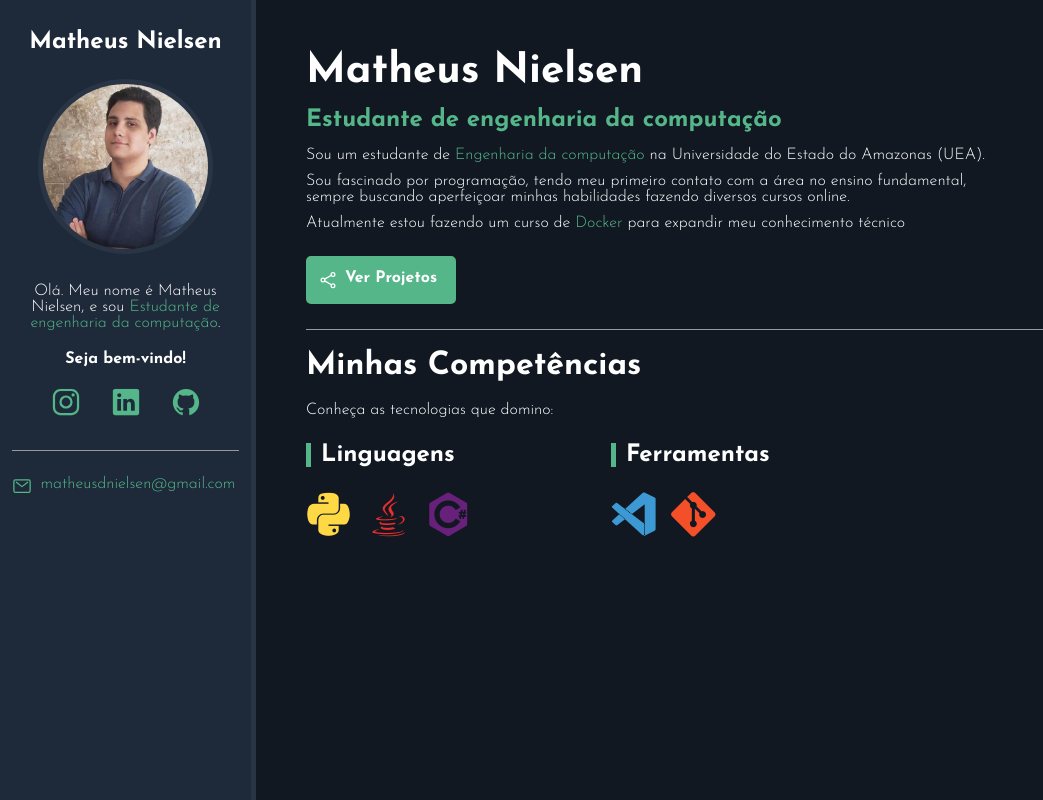
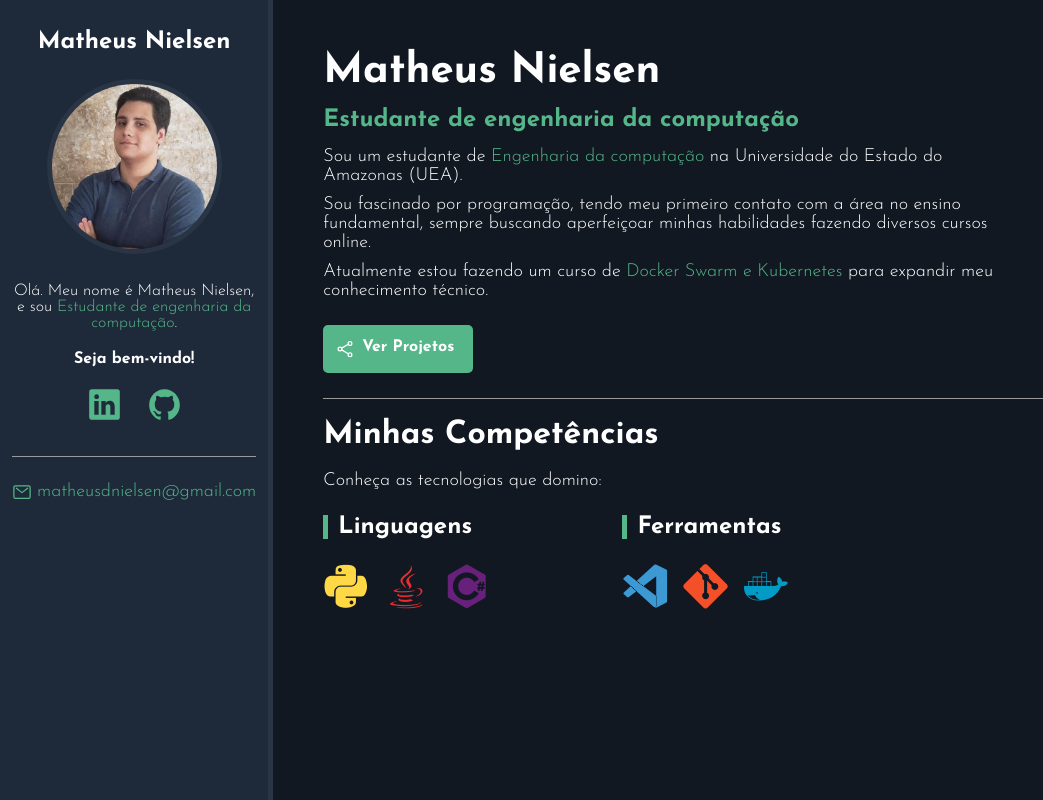
Before and after one commit to MatheusDNielsen/MatheusDNielsen.github.io, a plain HTML site: page index.html in a window 1280 px wide. Shown: the whole page, without its empty margins (0-1043 px from the left). Drawn offline with nearby package versions, Linux system fonts and the light colour scheme.

Commit message:
Atualização de features

```diff
--- a/css/styles.css
+++ b/css/styles.css
@@ -12,11 +12,11 @@
 :root {
     --main-color: #54b689;
     --main-text-color: #fff;
+    --main-color-on-hover: #3a7e5f;
     --border-color: #999;
     --bio-bg-color: #1e2a3a;
     --bio-border-color: #293544;
     --about-bg-color: #111821;
-
 }
 
 /* General */
@@ -46,6 +46,7 @@
     min-height: 100vh;
     background-color: var(--about-bg-color);
     padding: 50px;
+    font-size: large;
 }
 
 /* Bio container*/
@@ -86,7 +87,11 @@
 
 #social-container li a {
     color: var(--main-color);
-    font-size: 30px;
+    font-size: 35px;
+}
+
+#social-container li a:hover {
+    color: var(--main-color-on-hover);
 }
 
 #email-container {
@@ -97,6 +102,7 @@
 #email-container ion-icon,
 #email-container a {
     flex: 1 1 0;
+    font-size: 18px;
 }
 
 #email-container a {
--- a/index.html
+++ b/index.html
@@ -5,7 +5,6 @@
     <meta http-equiv="X-UA-Compatible" content="IE=edge">
     <meta name="viewport" content="width=device-width, initial-scale=1.0">
     <title>Portfólio Matheus A. D. Nielsen</title>
-
     <link rel="stylesheet" href="css/styles.css">
     <!--Dev icon fonts-->
     <link rel="stylesheet" href="https://cdn.jsdelivr.net/gh/devicons/devicon@v2.15.1/devicon.min.css">
@@ -13,6 +12,10 @@
     <link rel="preconnect" href="https://fonts.googleapis.com">
     <link rel="preconnect" href="https://fonts.gstatic.com" crossorigin>
     <link href="https://fonts.googleapis.com/css2?family=Josefin+Sans:ital,wght@0,300;0,700;1,300;1,700&family=Roboto:ital,wght@0,300;0,700;0,900;1,300;1,700;1,900&display=swap" rel="stylesheet">
+    <link rel="apple-touch-icon" sizes="180x180" href="/apple-touch-icon.png">
+    <link rel="icon" type="image/png" sizes="32x32" href="favicon-32x32.png">
+    <link rel="icon" type="image/png" sizes="16x16" href="favicon-16x16.png">
+    <link rel="manifest" href="/site.webmanifest">
 </head>
 <body>
     <main id="container">
@@ -22,7 +25,7 @@
             <p>Olá. Meu nome é Matheus Nielsen, e sou <span class="highlight">Estudante de engenharia da computação</span>.</p>
             <p id="welcome-text">Seja bem-vindo!</p>
             <ul id="social-container">
-                <li><a href="#" target="_blank"><ion-icon name="logo-instagram"></ion-icon></a></li>
+                <!-- <li><a href="#" target="_blank"><ion-icon name="logo-instagram"></ion-icon></a></li> -->
                 <li><a href="https://www.linkedin.com/in/matheus-nielsen-1490a5198/" target="_blank"><ion-icon name="logo-linkedin"></ion-icon></a></li>
                 <li><a href="https://github.com/MatheusDNielsen" target="_blank"><ion-icon name="logo-github"></ion-icon></a></li>
             </ul>
@@ -35,7 +38,7 @@
             <p id="title"><span class="highlight">Estudante de engenharia da computação</span></p>
             <p class="description">Sou um estudante de <scan class="highlight">Engenharia da computação</scan> na Universidade do Estado do Amazonas (UEA).</p>
             <p class="description">Sou fascinado por programação, tendo meu primeiro contato com a área no ensino fundamental, sempre buscando aperfeiçoar minhas habilidades fazendo diversos cursos online. </p>
-            <p class="description">Atualmente estou fazendo um curso de <scan class="highlight">Docker</scan> para expandir meu conhecimento técnico</p>
+            <p class="description">Atualmente estou fazendo um curso de <scan class="highlight">Docker Swarm e Kubernetes</scan> para expandir meu conhecimento técnico.</p>
             <a href="https://github.com/MatheusDNielsen" id="btn-projects"><ion-icon name="share-social-outline"></ion-icon> <span>Ver Projetos</span></a>
             <h2 id="skills-section-title"> Minhas Competências</h2>
             <p class="description">Conheça as tecnologias que domino:</p>
@@ -50,7 +53,7 @@
                     <p class="skill-title">Ferramentas</p>
                     <i class="devicon-vscode-plain colored"></i>
                     <i class="devicon-git-plain colored"></i>
-                    <!-- <i class="devicon-docker-plain colored"></i> -->
+                    <i class="devicon-docker-plain colored"></i>
                 </div>
             </div>
 
```
Also changed, not shown: android-chrome-192x192.png (added), android-chrome-512x512.png (added), apple-touch-icon.png (added), favicon-16x16.png (added), favicon-32x32.png (added), favicon.ico (added), site.webmanifest (added).
